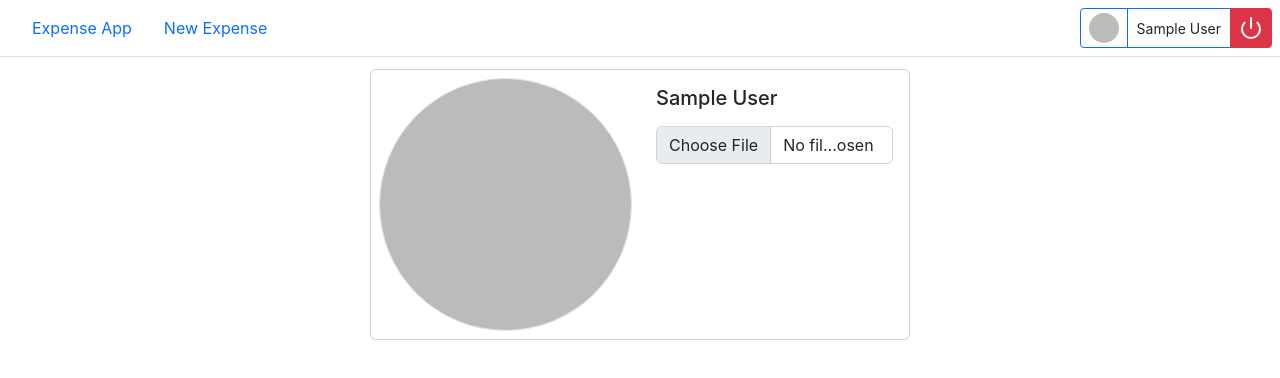
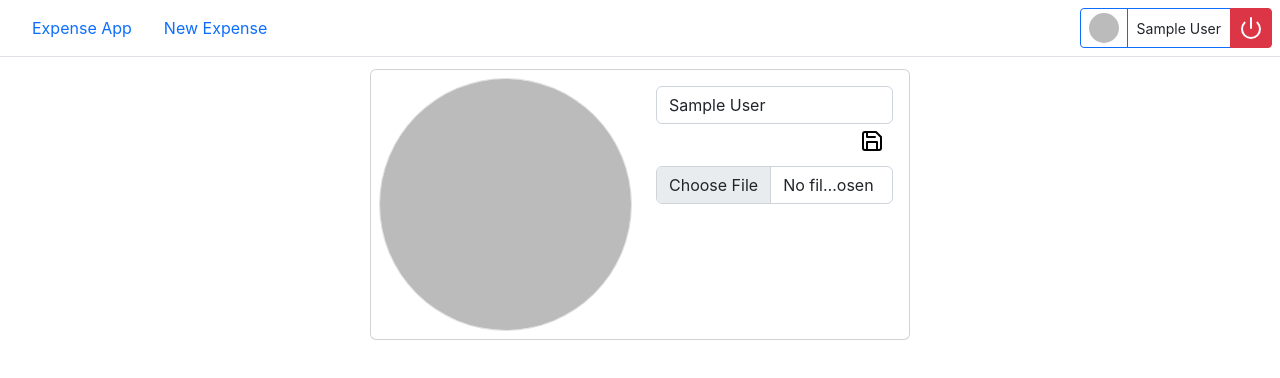
Before and after one commit to haseeb-ali-dev/expense-app, a React (Create React App) app: page /profile in a window 1280 px wide. Shown: the top 378 px of the page. Built offline with nearby package versions, Linux system fonts and the light colour scheme; no server answers; sample sign-in values are in the browser's storage.

Commit message:
username updated and dropdown pictures

```diff
--- a/src/api/auth.js
+++ b/src/api/auth.js
@@ -79,6 +79,12 @@ export const avatarUpload = async file => {
   return { photoURL, name: auth.currentUser.displayName }
 }
 
+export const updateName = async name => {
+  await updateDoc(doc(db, 'users', auth.currentUser.uid), { name })
+  await updateProfile(auth.currentUser, { name })
+  return { name, photoURL: auth.currentUser.photoURL }
+}
+
 export const getUsers = async () => {
   const querySnapshot = await getDocs(usersCollection)
   return querySnapshot.docs.map(document => ({ id: document.id, ...document.data() }))
--- a/src/assets/icons/index.jsx
+++ b/src/assets/icons/index.jsx
@@ -10,6 +10,7 @@ import plusIcon from './plus.svg'
 import removeIcon from './remove.svg'
 import settleUpIcon from './settleup.svg'
 import signOutIcon from './signout.svg'
+import saveIcon from './save.svg'
 import trashIcon from './trash.svg'
 
 export {
@@ -25,5 +26,6 @@ export {
   ok2Icon,
   plusIcon,
   signOutIcon,
+  saveIcon,
   trashIcon,
 }
--- a/src/containers/profile/index.jsx
+++ b/src/containers/profile/index.jsx
@@ -1,14 +1,18 @@
 import { useState } from 'react'
 import { useDispatch, useSelector } from 'react-redux'
 
-import { Loader } from 'components'
-import { avatarUpload } from 'api/auth'
+import { Loader, swal } from 'components'
+import { avatarUpload, updateName } from 'api/auth'
 import { SET_GLOBAL_USER } from 'store/user'
+import validate from 'utils/helpers/authValidate'
+
+import { saveIcon } from 'assets/icons'
 
 const Profile = () => {
   const dispatch = useDispatch()
   const { name, avatar } = useSelector(state => state.user)
   const [loading, setLoading] = useState(false)
+  const [username, setUsername] = useState(name)
   const styling = { maxWidth: '540px' }
 
   const upload = async e => {
@@ -17,7 +21,18 @@ const Profile = () => {
       const { photoURL, name: displayName } = await avatarUpload(e.target.files[0])
       dispatch(SET_GLOBAL_USER({ name: displayName, avatar: photoURL }))
     } catch (error) {
-      alert('Sign In Error: '.error)
+      swal({ text: validate(error.code), icon: 'error' })
+    }
+    setLoading(false)
+  }
+
+  const editName = async () => {
+    setLoading(true)
+    try {
+      const { photoURL, name: displayName } = await updateName(username)
+      dispatch(SET_GLOBAL_USER({ name: displayName, avatar: photoURL }))
+    } catch (error) {
+      swal({ text: validate(error.code), icon: 'error' })
     }
     setLoading(false)
   }
@@ -30,7 +45,10 @@ const Profile = () => {
         </div>
         <div className='col-md-6'>
           <div className='card-body'>
-            <h5 className='card-title'>{name}</h5>
+            <h5 className='card-title'>
+              <input className='form-control' type='text' defaultValue={username} onChange={e => setUsername(e.target.value)} />
+              <button className='btn btn-sm mb-2 float-end' onClick={editName}><img src={saveIcon} alt='e' /></button>
+            </h5>
             <p className='card-text'>
               <input className='form-control my-3' type='file' name='avatar' id='avatar' onChange={upload} accept='image/*' />
             </p>
```
Also changed, not shown: src/assets/icons/save.svg (added).
